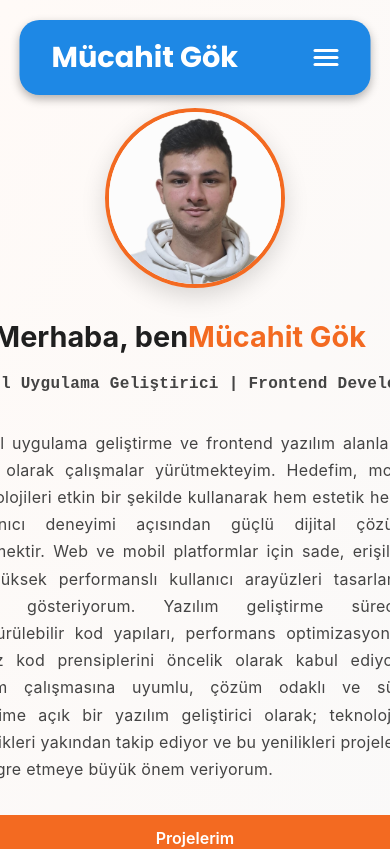
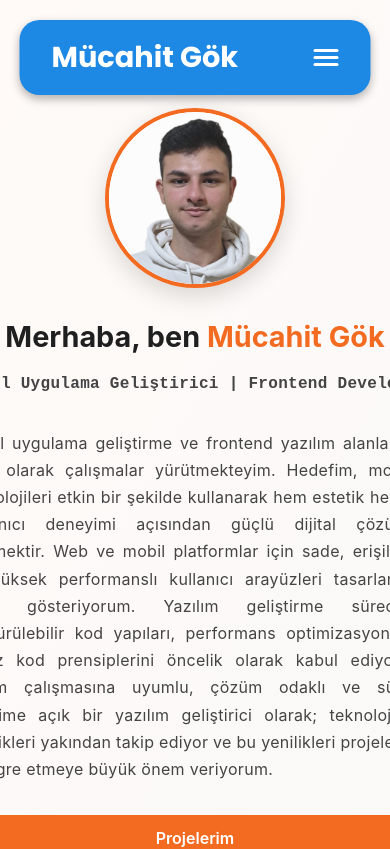
Before and after one commit to mucahitgok0/mucahit_gok_portfolyo, a React (Create React App) app: page / in a window 390 px wide. Shown: the top 849 px of the page. Built offline with nearby package versions, Linux system fonts and the light colour scheme.

Commit message:
homepage sayfası yazıların responsive olması ile ilgili deneme

```diff
--- a/src/HomePage/HomePage.css
+++ b/src/HomePage/HomePage.css
@@ -224,9 +224,8 @@
     }
 
     .home-content h1 {
-        padding-left: 2rem;
-        padding-right: 2rem;
-        display: flex;
+        padding-left: 1rem;
+        padding-right: 1rem;
     }
 
     .home-container{
```
